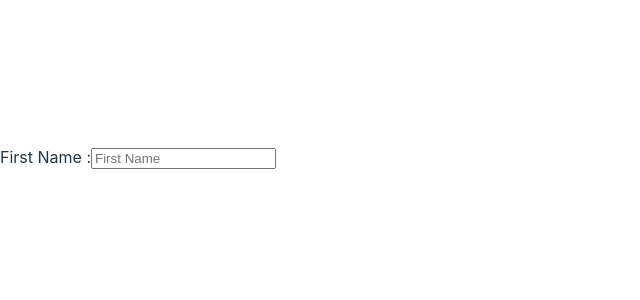
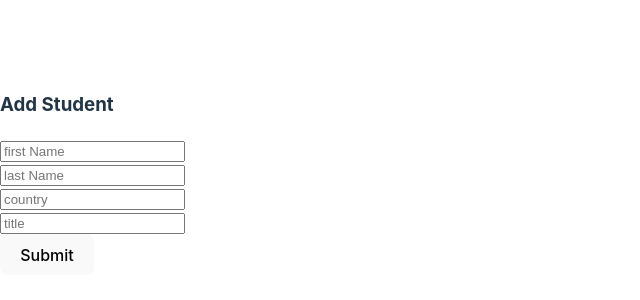
Before and after one commit to mpramos/REACTV11, a React (Vite) app: page / in a window 1280 px wide. Shown: the part 226-526 px from the top of the page, without its empty margins (0-640 px from the left). Built offline with nearby package versions, Linux system fonts and the light colour scheme.

Commit message:
formularios con objetos usando useState

```diff
--- a/src/App.jsx
+++ b/src/App.jsx
@@ -1,26 +1,67 @@
 import { useState } from 'react'
 function App() {
-const [firstName,setFirstName]=useState('')
+  const initialState={
+    firstName:'',
+    lastName:'',
+    country:'',
+    title:'',
+  }
+const [formData,setData]=useState(initialState)
 
-const handleChange =(e)=>{
-  const value=e.target.value
-  setFirstName(value)
+const onChange=(e)=>{
+  const {name,value}=e.target
+  setData({...formData,[name]:value})
 }
-
+const onSubmit =(e)=>{
+  e.preventDefault()
+  console.log(formData);
+}
+const {firstName,lastName,country,title} = formData
   return (
     <>
-      <label htmlFor="firstName">First Name :</label>
-      <input
-        type="text"
-        id='firstName'
-        name='firstName'
-        placeholder='First Name'
-        value={firstName}
-        onChange={handleChange}
-        />
-        <h1>{firstName}</h1>
+    <div>
+      <h3>Add Student</h3>
+      <form onSubmit={onSubmit}>
+        <div>
+          <input
+          type="text"
+          name='firstName'
+          placeholder='first Name'
+          value={firstName}
+          onChange={onChange}
+          />
+        </div>
+        <div>
+          <input
+          type="text"
+          name='lastName'
+          placeholder='last Name'
+          value={lastName}
+          onChange={onChange}
+          />
+        </div>
+        <div>
+          <input
+          type="text"
+          name='country'
+          placeholder='country'
+          value={country}
+          onChange={onChange}
+          />
+        </div>
+        <div>
+          <input
+          type="text"
+          name='title'
+          placeholder='title'
+          value={title}
+          onChange={onChange}
+          />
+        </div>
+        <button >Submit</button>
+      </form>
+    </div>
     </>
   )
 }
-
 export default App
```
